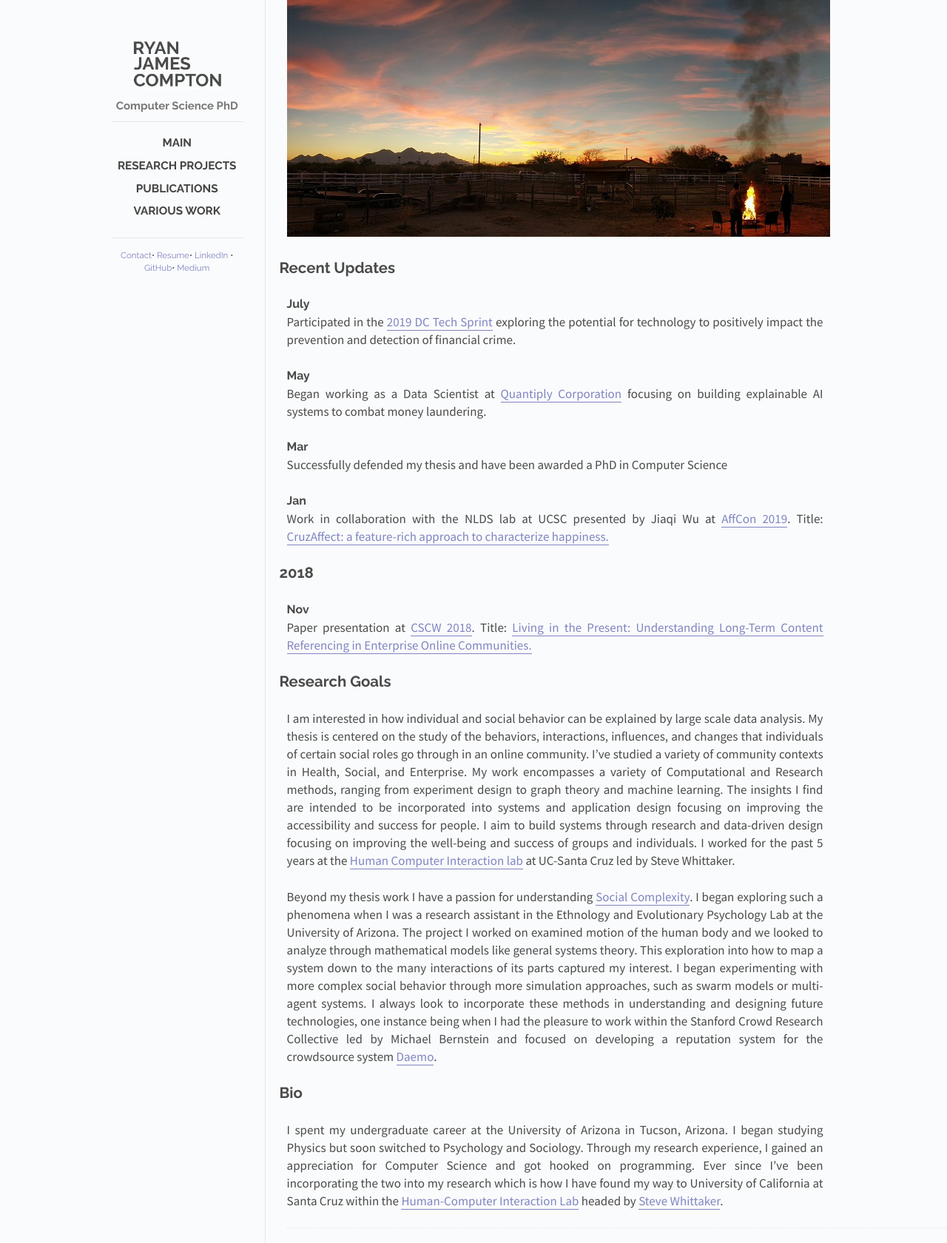
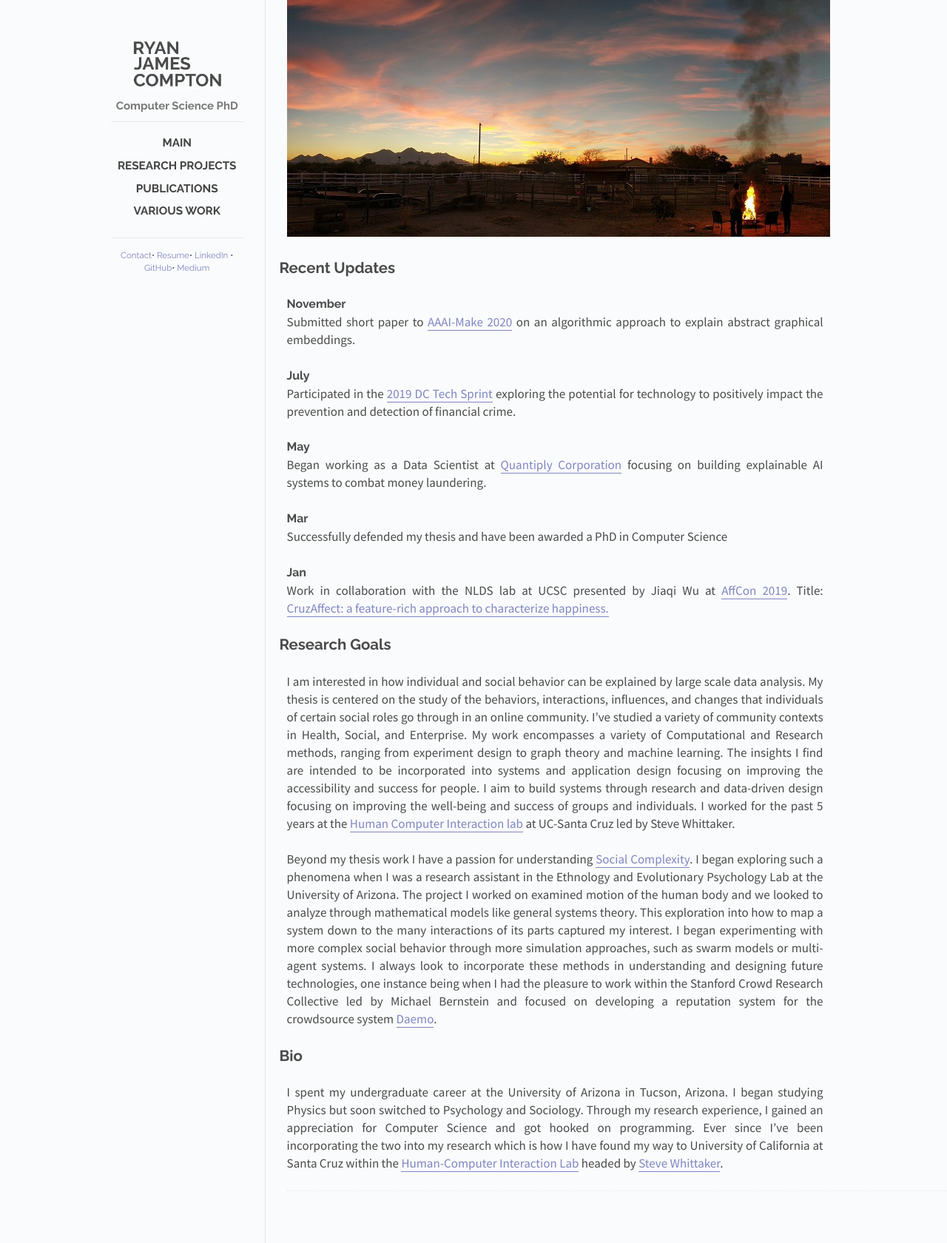
Before and after one commit to rcompt/rcompt.github.io, a Jekyll site: the page built from _posts/2018-10-03-main.md, in a window 1280 px wide. Shown: the whole page at 74% size. Built offline with Jekyll 4.4.1, drawn with Linux system fonts in a browser that asks for light colours; Markdown is read by kramdown in place of the engine named in the settings.

Commit message:
Update 2018-10-03-main.md

```diff
--- a/_posts/2018-10-03-main.md
+++ b/_posts/2018-10-03-main.md
@@ -6,6 +6,9 @@ categories: posts
 ---
 
 ## Recent Updates
+
+### November
+Submitted short paper to [AAAI-Make 2020](https://www.aaai-make.info/cfp/) on an algorithmic approach to explain abstract graphical embeddings.
 
 ### July
 Participated in the [2019 DC Tech Sprint](https://www.fca.org.uk/events/techsprints/2019-global-aml-and-financial-crime-techsprint) exploring the potential for technology to positively impact the prevention and detection of financial crime.
@@ -19,11 +22,6 @@ Successfully defended my thesis and have been awarded a PhD in Computer Science
 ### Jan
 Work in collaboration with the NLDS lab at UCSC presented by Jiaqi Wu at [AffCon 2019](https://sites.google.com/view/affcon2019/home). Title: [CruzAffect: a feature-rich approach to characterize happiness.](https://arxiv.org/abs/1902.06024)
 
-## 2018
-
-### Nov
-Paper presentation at [CSCW 2018](https://cscw.acm.org/2018/index.html). Title: [Living in the Present: Understanding Long-Term Content Referencing in Enterprise Online Communities.](https://users.soe.ucsc.edu/~rcompton/Papers/cscw039-comptonA.pdf)
-
 ## Research Goals
 
 I am interested in how individual and social behavior can be explained by large scale data analysis. My thesis is centered on the study of the behaviors, interactions, influences, and changes that individuals of certain social roles go through in an online community. I’ve studied a variety of community contexts in Health, Social, and Enterprise. My work encompasses a variety of Computational and Research methods, ranging from experiment design to graph theory and machine learning. The insights I find are intended to be incorporated into systems and application design focusing on improving the accessibility and success for people. I aim to build systems through research and data-driven design focusing on improving the well-being and success of groups and individuals. I worked for the past 5 years at the [Human Computer Interaction lab](https://people.ucsc.edu/~swhittak/Steve_Whittaker_Santa_Cruz_HCI/HCI_Lab_People.html) at UC-Santa Cruz led by Steve Whittaker.
```
